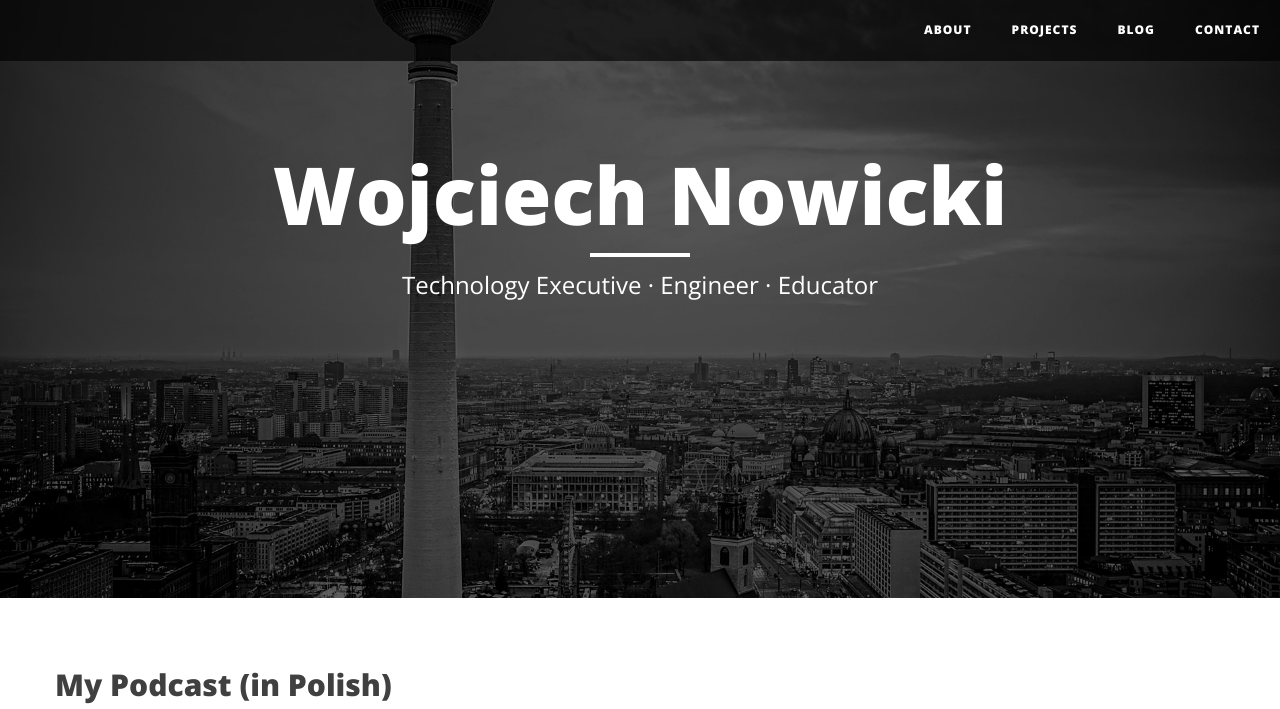
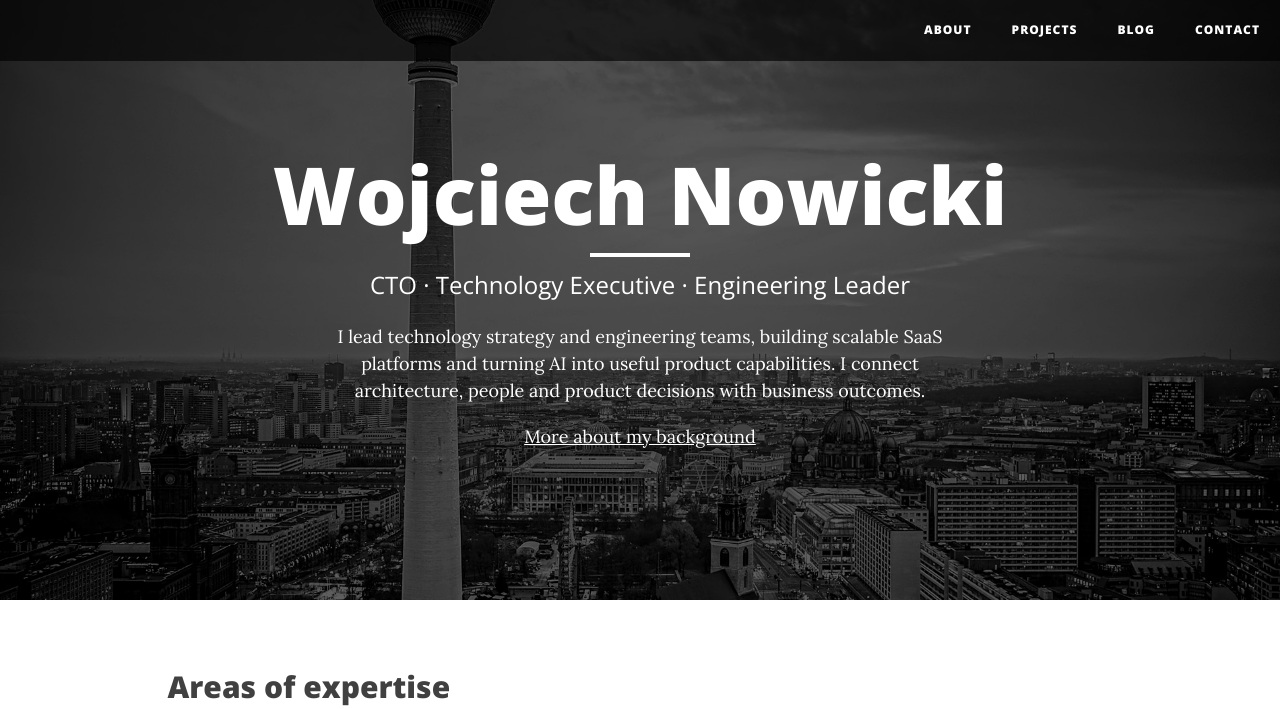
Before and after one commit to wnowicki/website, a Jekyll site: the page built from index.html, in a window 1280 px wide. Shown: the top 709 px of the page. Built offline with Jekyll 4.4.1, drawn with Linux system fonts in a browser that asks for light colours; nearby versions of some CDN libraries; some of the changed text lies outside the part shown; grey boxes are pictures that could not be loaded.

Commit message:
Homepage

```diff
--- a/assets/css/clean-blog.css
+++ b/assets/css/clean-blog.css
@@ -503,3 +503,32 @@
   color: #ffffff;
   text-decoration: underline;
 }
+
+/* Homepage additions follow the existing typography and Bootstrap grid. */
+.home-hero .home-introduction {
+  max-width: 650px;
+  margin: 25px auto 20px;
+  text-align: center;
+}
+.home-hero .subheading {
+  line-height: 1.4;
+}
+.home-hero-link,
+.home-hero-link:hover,
+.home-hero-link:focus {
+  color: #ffffff;
+  text-decoration: underline;
+}
+.home-content p {
+  text-align: left;
+}
+.home-content h3 {
+  font-size: 22px;
+  line-height: 1.4;
+}
+.home-content section {
+  margin-bottom: 40px;
+}
+.home-content h2 {
+  margin-bottom: 25px;
+}
--- a/index.html
+++ b/index.html
@@ -1,27 +1,59 @@
 ---
 layout: default
 permalink: /
+description: CTO, technology executive and engineering leader connecting scalable SaaS platforms and AI product innovation with business outcomes.
 ---
 
-<!-- Page Header -->
-<!-- Set your background image for this header on the line below. -->
-<header class="intro-header" style="background-image: url('{{ site.baseurl }}/assets/img/bg/main.webp');">
-    <div class="container" style="padding-bottom: 150px;">
+<header class="intro-header home-hero" style="background-image: url('{{ site.baseurl }}/assets/img/bg/main.webp');">
+    <div class="container">
         <div class="row">
             <div class="col-lg-8 col-lg-offset-2 col-md-10 col-md-offset-1">
                 <div class="site-heading">
                     <h1>Wojciech Nowicki</h1>
                     <hr class="small">
-                    <span class="subheading">Technology Executive · Engineer · Educator</span>
+                    <span class="subheading">CTO · Technology Executive · Engineering Leader</span>
+                    <p class="home-introduction">I lead technology strategy and engineering teams, building scalable SaaS platforms and turning AI into useful product capabilities. I connect architecture, people and product decisions with business outcomes.</p>
+                    <a class="home-hero-link" href="{{ site.baseurl }}/about/">More about my background</a>
                 </div>
             </div>
         </div>
     </div>
 </header>
 
-<div class="container">
+<div class="container home-content">
     <div class="row">
-      <h2>My Podcast (in Polish)</h2>
-        <iframe title="Wojciech Nowicki's podcast on Spotify (in Polish)" data-testid="embed-iframe" style="border-radius:12px" src="https://open.spotify.com/embed/show/63rDHoShb9uyRFW9oBLTBQ?utm_source=generator&theme=0" width="100%" height="352" frameBorder="0" allowfullscreen="" allow="autoplay; clipboard-write; encrypted-media; fullscreen; picture-in-picture" loading="lazy"></iframe>
+        <div class="col-lg-10 col-lg-offset-1 col-md-10 col-md-offset-1">
+            <section aria-labelledby="expertise-heading">
+                <h2 id="expertise-heading">Areas of expertise</h2>
+                <div class="row">
+                    <div class="col-sm-4">
+                        <h3>Technology Leadership</h3>
+                        <p>Setting technology direction, developing engineering teams and aligning SaaS roadmaps with business priorities.</p>
+                    </div>
+                    <div class="col-sm-4">
+                        <h3>AI &amp; Product Innovation</h3>
+                        <p>Applying AI to real customer needs, from evaluating opportunities to building useful product capabilities.</p>
+                    </div>
+                    <div class="col-sm-4">
+                        <h3>Engineering Excellence</h3>
+                        <p>Designing scalable architecture and strengthening software quality, delivery practices and long-term maintainability.</p>
+                    </div>
+                </div>
+                <p>For a closer look at my hands-on engineering work, visit <a href="https://wnowicki.dev/">wnowicki.dev</a>.</p>
+            </section>
+
+            <hr>
+
+            <section aria-labelledby="activities-heading">
+                <h2 id="activities-heading">Teaching &amp; sharing knowledge</h2>
+                <p>Alongside my work in technology leadership, I teach at university, contribute to research and share ideas through public speaking and podcasting.</p>
+                <p>Explore my writing on the <a href="{{ site.baseurl }}/blog/">blog</a>, or <a href="{{ site.baseurl }}/contact/">get in touch</a> about technology leadership, teaching or speaking.</p>
+            </section>
+
+            <section aria-labelledby="podcast-heading">
+                <h2 id="podcast-heading">My Podcast (in Polish)</h2>
+                <iframe title="Wojciech Nowicki's podcast on Spotify (in Polish)" data-testid="embed-iframe" style="border-radius:12px" src="https://open.spotify.com/embed/show/63rDHoShb9uyRFW9oBLTBQ?utm_source=generator&theme=0" width="100%" height="352" frameBorder="0" allowfullscreen="" allow="autoplay; clipboard-write; encrypted-media; fullscreen; picture-in-picture" loading="lazy"></iframe>
+            </section>
+        </div>
     </div>
 </div>
```
